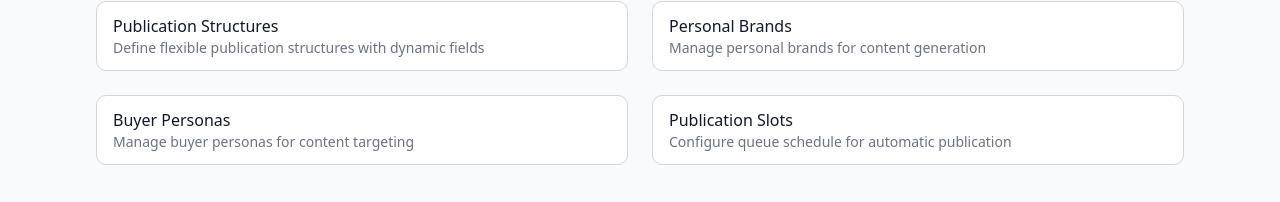
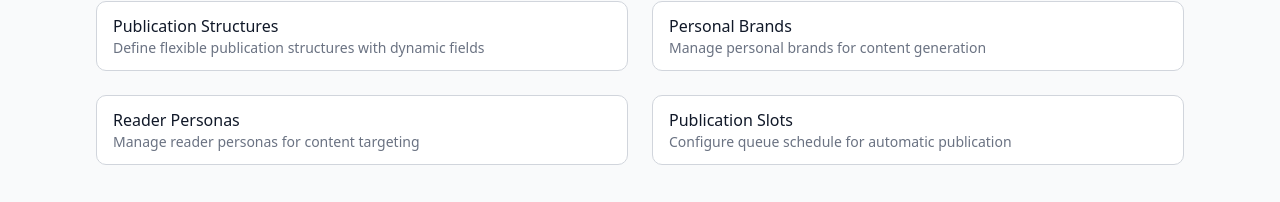
Before and after one commit to leo-cuellar/personal-brand, a Next.js app: page /dashboard/settings in a window 1280 px wide. Shown: the part 347-549 px from the top of the page. Built offline with nearby package versions, Linux system fonts and the light colour scheme; no server answers; the database is empty.

Commit message:
Rename Buyer Personas to Reader Personas across the settings and related components, updating titles and descriptions for consistency in content targeting management.

```diff
--- a/src/app/dashboard/settings/buyer-personas/components/BuyerPersonasPage.tsx
+++ b/src/app/dashboard/settings/buyer-personas/components/BuyerPersonasPage.tsx
@@ -16,7 +16,7 @@ export function BuyerPersonasPage() {
             <div className="flex min-h-screen items-center justify-center">
                 <div className="text-center">
                     <div className="mb-4 inline-block h-8 w-8 animate-spin rounded-full border-4 border-solid border-blue-600 border-r-transparent"></div>
-                    <p className="text-lg text-gray-600">Loading buyer personas...</p>
+                    <p className="text-lg text-gray-600">Loading reader personas...</p>
                 </div>
             </div>
         );
@@ -26,10 +26,10 @@ export function BuyerPersonasPage() {
         <div className="container mx-auto max-w-6xl p-8">
             <div className="mb-8">
                 <h1 className="mb-2 text-4xl font-bold text-gray-900">
-                    Buyer Personas
+                    Reader Personas
                 </h1>
                 <p className="text-gray-600">
-                    Manage buyer personas for content targeting
+                    Manage reader personas for content targeting
                 </p>
             </div>
 
@@ -41,7 +41,7 @@ export function BuyerPersonasPage() {
 
             <div className="mb-6">
                 <span className="text-sm text-gray-500">
-                    {buyerPersonas.length} buyer persona{buyerPersonas.length !== 1 ? "s" : ""}
+                    {buyerPersonas.length} reader persona{buyerPersonas.length !== 1 ? "s" : ""}
                 </span>
             </div>
 
@@ -49,18 +49,17 @@ export function BuyerPersonasPage() {
                 {buyerPersonas.length === 0 ? (
                     <div className="rounded-lg border border-gray-200 bg-white p-12 text-center">
                         <p className="text-gray-500">
-                            No active buyer personas.
+                            No active reader personas.
                         </p>
                     </div>
                 ) : (
                     buyerPersonas.map((persona) => (
                         <div
                             key={persona.id}
-                            className={`rounded-lg border p-6 shadow-sm transition-shadow hover:shadow-md ${
-                                persona.isArchived
+                            className={`rounded-lg border p-6 shadow-sm transition-shadow hover:shadow-md ${persona.isArchived
                                     ? "border-gray-300 bg-gray-50"
                                     : "border-gray-200 bg-white"
-                            }`}
+                                }`}
                         >
                             <div className="mb-4">
                                 <h3 className="mb-2 text-xl font-semibold text-gray-900">
@@ -79,7 +78,7 @@ export function BuyerPersonasPage() {
                                     <p className="text-sm text-gray-600">
                                         {persona.knowledgeLevel
                                             ? String(persona.knowledgeLevel).charAt(0).toUpperCase() +
-                                              String(persona.knowledgeLevel).slice(1)
+                                            String(persona.knowledgeLevel).slice(1)
                                             : "Medium"}
                                     </p>
                                 </div>
--- a/src/app/dashboard/settings/buyer-personas/page.tsx
+++ b/src/app/dashboard/settings/buyer-personas/page.tsx
@@ -2,8 +2,8 @@ import { Metadata } from "next";
 import { BuyerPersonasPage } from "./components/BuyerPersonasPage";
 
 export const metadata: Metadata = {
-    title: "Buyer Personas | Social Assistant",
-    description: "Manage buyer personas for content targeting",
+    title: "Reader Personas | Social Assistant",
+    description: "Manage reader personas for content targeting",
 };
 
 export default function Page() {
--- a/src/app/dashboard/settings/page.tsx
+++ b/src/app/dashboard/settings/page.tsx
@@ -67,10 +67,10 @@ export default function SettingsPage() {
                     className="block rounded-lg border border-gray-300 bg-white px-4 py-3 text-left transition-colors hover:bg-gray-50"
                 >
                     <div className="font-medium text-gray-900">
-                        Buyer Personas
+                        Reader Personas
                     </div>
                     <div className="text-sm text-gray-500">
-                        Manage buyer personas for content targeting
+                        Manage reader personas for content targeting
                     </div>
                 </Link>
                 <Link
```
